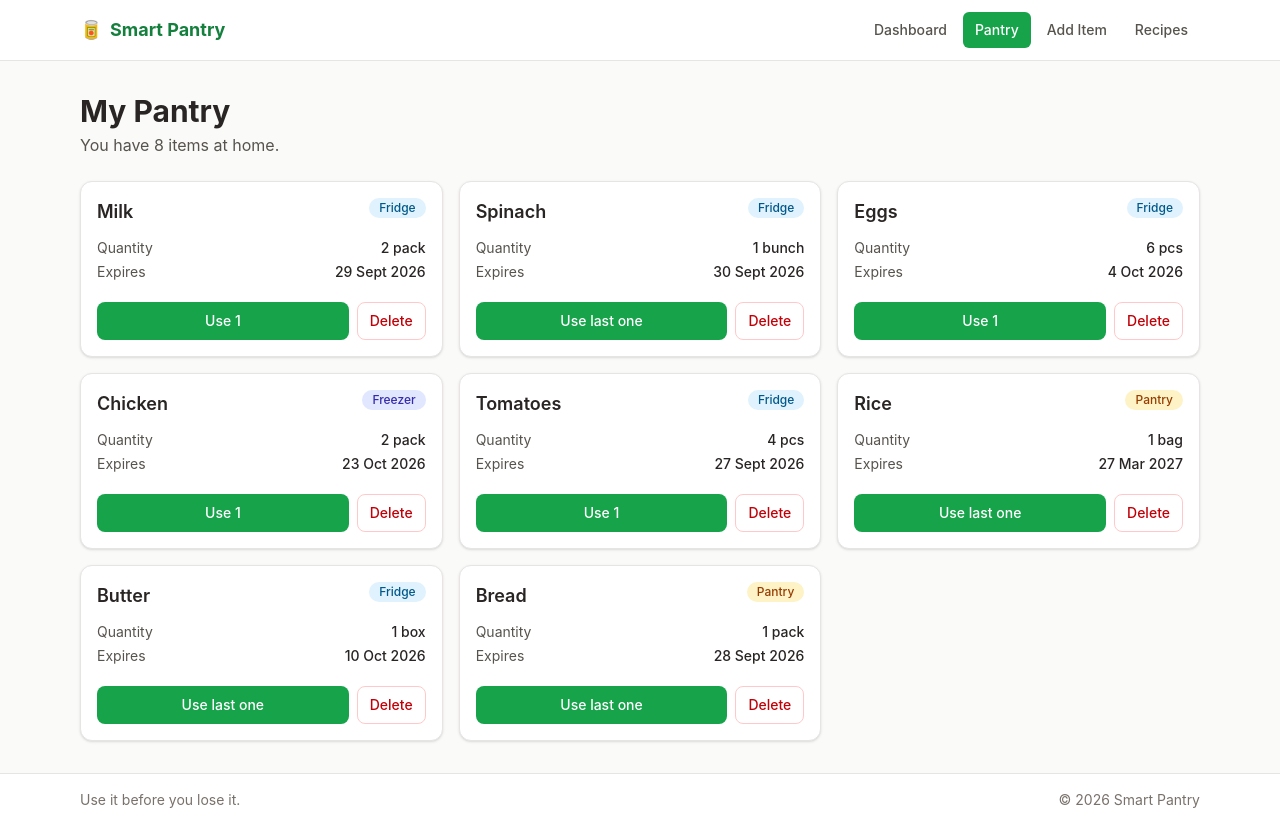
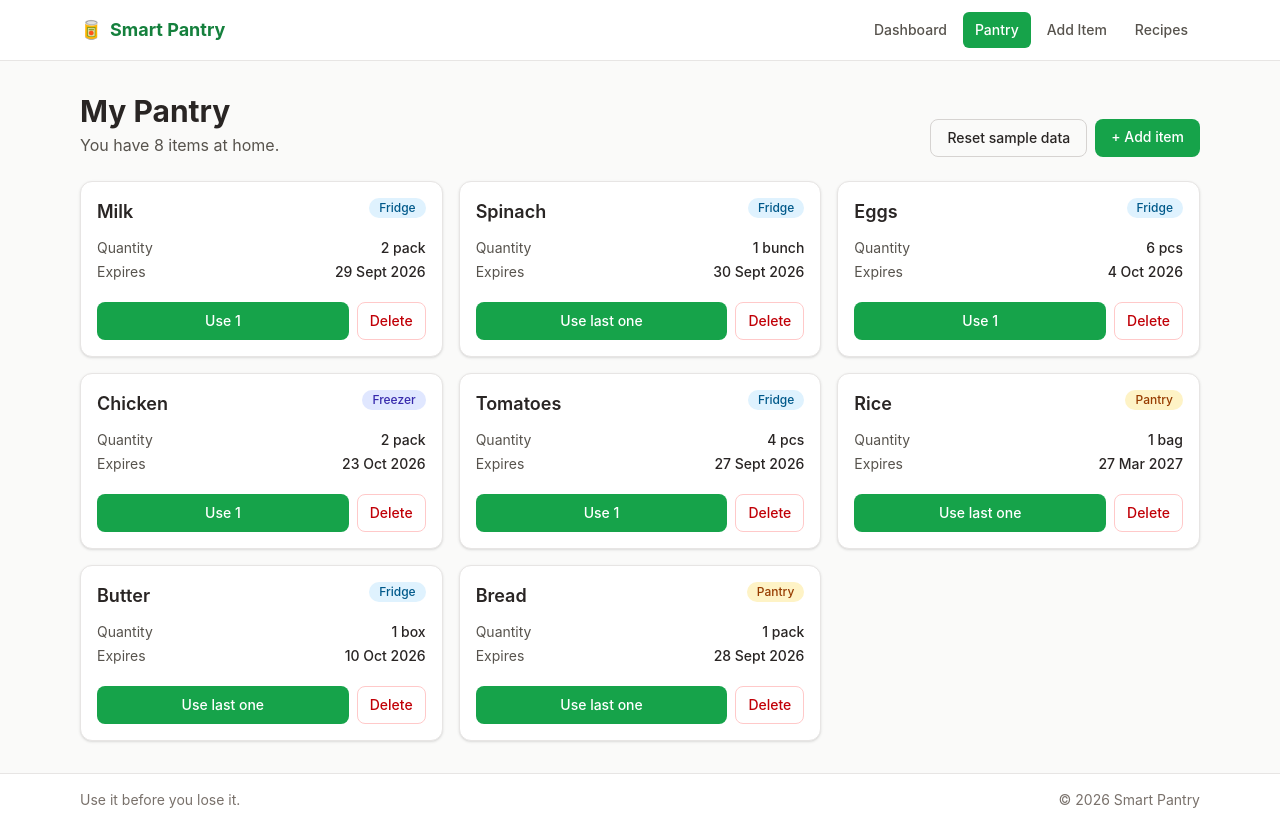
Before and after one commit to rahulrvu-24/Smart-pantry, a React (Vite) app: page /pantry in a window 1280 px wide. Built offline with nearby package versions, Linux system fonts and the light colour scheme.

Commit message:
feat: persist pantry to localStorage with useEffect

```diff
--- a/src/App.jsx
+++ b/src/App.jsx
@@ -1,4 +1,4 @@
-import { useState } from 'react'
+import { useEffect, useState } from 'react'
 import { Route, Routes, useLocation } from 'react-router-dom'
 import Layout from './components/layout'
 import ErrorBoundary from './components/errorboundary'
@@ -10,13 +10,16 @@ import RecipeDetail from './pages/recipedetail'
 import ErrorDemo from './pages/errordemo'
 import NotFound from './pages/notfound'
 import { createSeedItems } from './data/pantry'
+import { loadItems, saveItems } from './utils/storage'
 
 function App() {
   const location = useLocation()
+  const [items, setItems] = useState(loadItems)
 
-  // Single source of truth for the pantry. Lives in App (the top-level parent)
-  // so every page that needs it can receive it as a prop.
-  const [items, setItems] = useState(createSeedItems)
+  // Side effect: save to localStorage every time `items` changes
+  useEffect(() => {
+    saveItems(items)
+  }, [items])
 
   // Event handlers live next to the state they change, and are passed down as props.
   // "Use 1": reduce quantity by one; remove the item when the last one is used.
@@ -32,6 +35,10 @@ function App() {
     setItems((prev) => prev.filter((item) => item.id !== id))
   }
 
+  const handleReset = () => {
+    setItems(createSeedItems())
+  }
+
   return (
     <Layout>
       {/* Changing the key remounts the boundary, clearing a caught error on navigation */}
@@ -40,7 +47,9 @@ function App() {
           <Route path="/" element={<Dashboard />} />
           <Route
             path="/pantry"
-            element={<Pantry items={items} onUse={handleUseOne} onDelete={handleDelete} />}
+            element={
+              <Pantry items={items} onUse={handleUseOne} onDelete={handleDelete} onReset={handleReset} />
+            }
           />
           <Route path="/add" element={<AddItem />} />
           <Route path="/recipes" element={<Recipes />} />
--- a/src/pages/pantry.jsx
+++ b/src/pages/pantry.jsx
@@ -1,11 +1,23 @@
+import { Link } from 'react-router-dom'
 import PageHeader from '../components/pageheader'
 import PantryList from '../components/pantrylist'
 
 // Receives items and handlers from App and passes them down to PantryList
-function Pantry({ items, onUse, onDelete }) {
+function Pantry({ items, onUse, onDelete, onReset }) {
   return (
     <>
-      <PageHeader title="My Pantry" subtitle={`You have ${items.length} items at home.`} />
+      <PageHeader title="My Pantry" subtitle={`You have ${items.length} items at home.`}>
+        <button
+          type="button"
+          onClick={onReset}
+          className="rounded-lg border border-stone-300 px-4 py-2 text-sm font-medium hover:bg-stone-100"
+        >
+          Reset sample data
+        </button>
+        <Link to="/add" className="rounded-lg bg-brand-600 px-4 py-2 text-sm font-medium text-white hover:bg-brand-700">
+          + Add item
+        </Link>
+      </PageHeader>
       <PantryList items={items} onUse={onUse} onDelete={onDelete} />
     </>
   )
--- /dev/null
+++ b/src/utils/storage.js
@@ -0,0 +1,22 @@
+import { createSeedItems } from '../data/pantry'
+
+const STORAGE_KEY = 'smart-pantry-items'
+
+// Read saved items from localStorage. Falls back to sample data on the first visit
+// or if the saved value is missing/corrupted.
+export function loadItems() {
+  try {
+    const saved = localStorage.getItem(STORAGE_KEY)
+    return saved ? JSON.parse(saved) : createSeedItems()
+  } catch {
+    return createSeedItems()
+  }
+}
+
+export function saveItems(items) {
+  try {
+    localStorage.setItem(STORAGE_KEY, JSON.stringify(items))
+  } catch {
+    // Storage can be full or blocked (e.g. private mode). The app still works in memory.
+  }
+}
```
